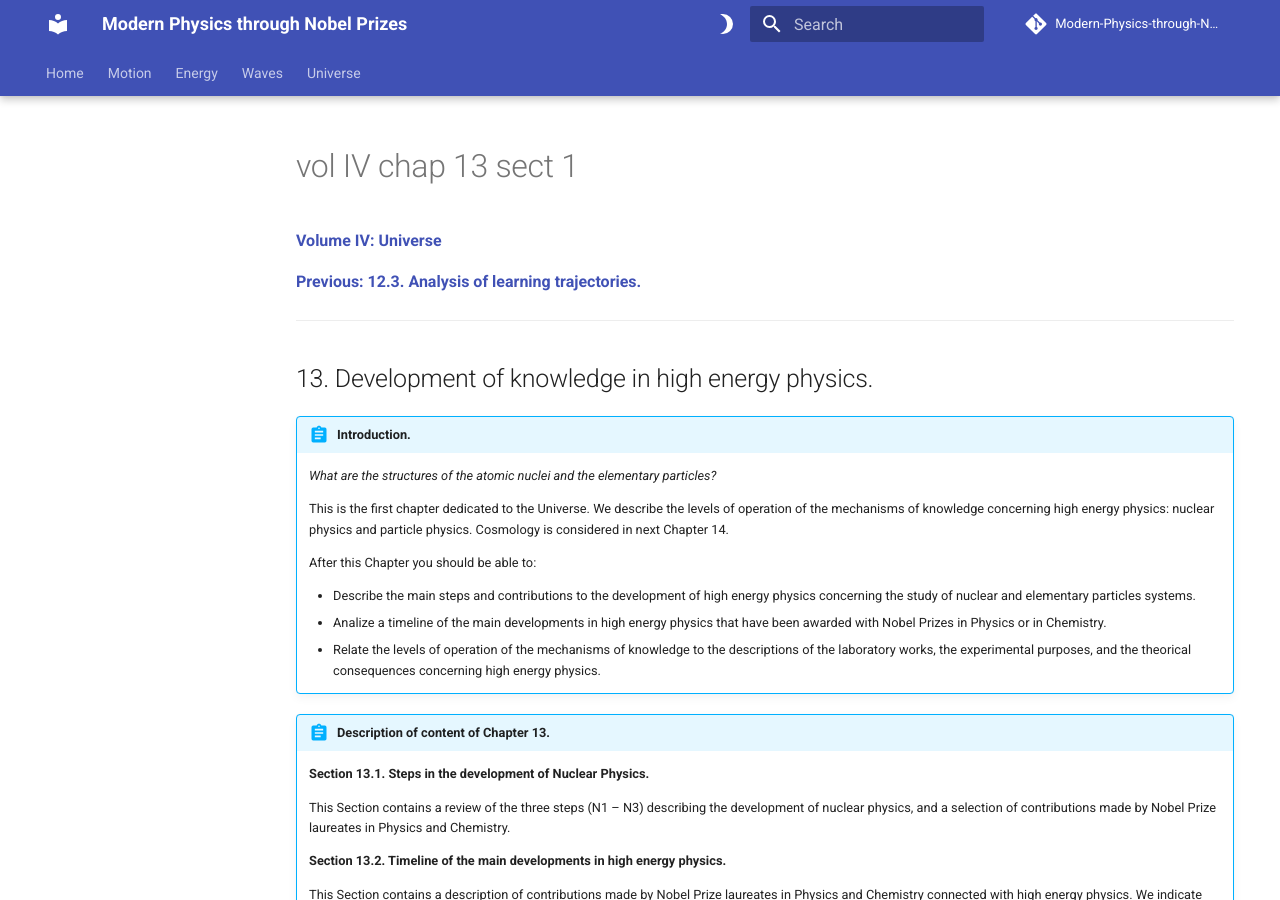
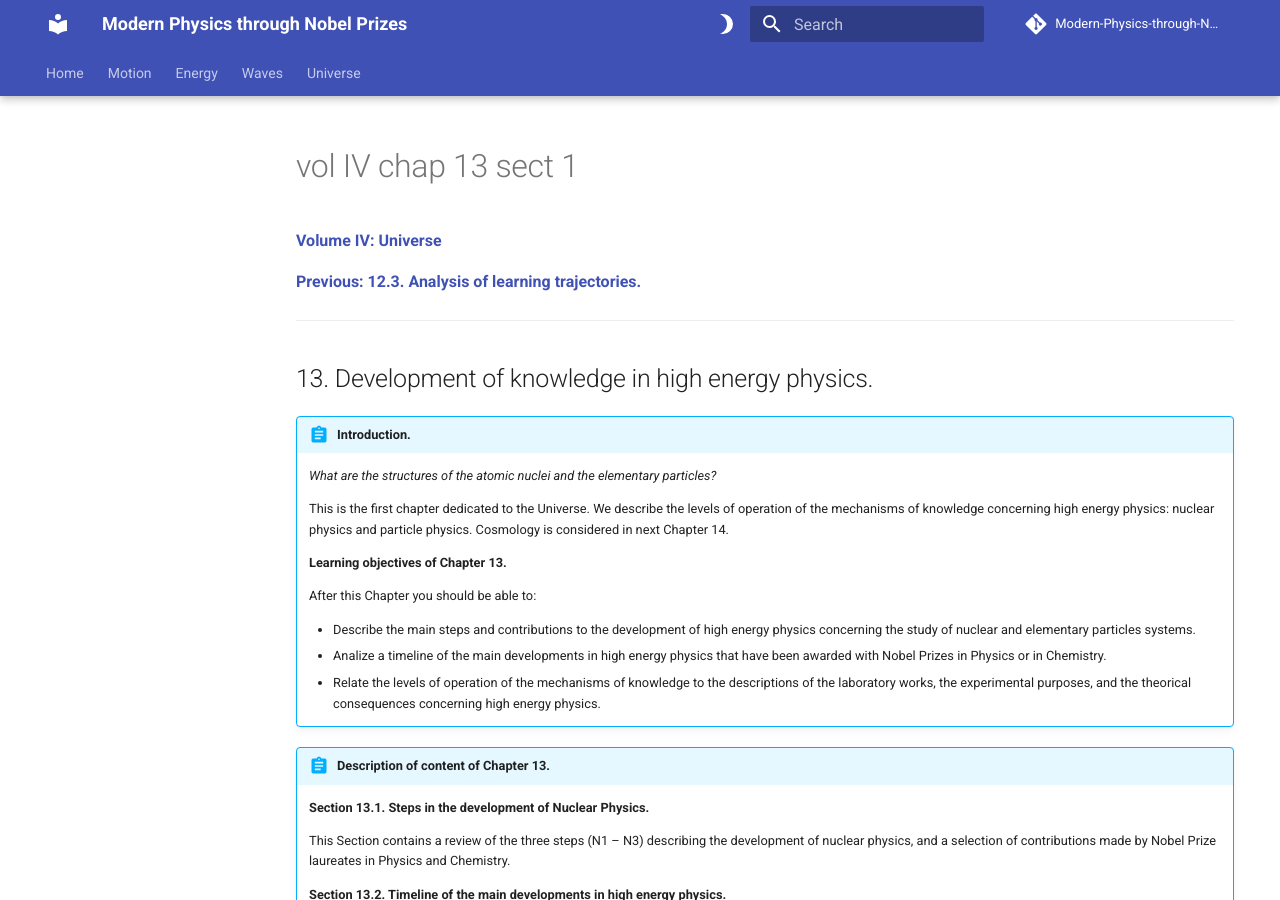
Before and after one commit to modphysnobel/modphysnobel.github.io, an MkDocs documentation site: the page built from docs/vol-IV/vol-IV-chap-13-sect-1.md, in a window 1280 px wide and 900 px high. Built offline with MkDocs 1.6.1 and Material for MkDocs 9.7.7, drawn with Linux system fonts in a browser that asks for light colours; some web fonts are replaced; comment, search, counter and statistics services are not loaded.

Commit message:
Update vol-IV-chap-13-sect-1.md

```diff
--- a/docs/vol-IV/vol-IV-chap-13-sect-1.md
+++ b/docs/vol-IV/vol-IV-chap-13-sect-1.md
@@ -12,6 +12,8 @@
 	*What are the structures of the atomic nuclei and the elementary particles?*
 
 	This is the first chapter dedicated to the Universe. We describe the levels of operation of the mechanisms of knowledge concerning high energy physics: nuclear physics and particle physics. Cosmology is considered in next Chapter 14.
+
+	**Learning objectives of Chapter 13.**
 
 	After this Chapter you should be able to:
 
```
